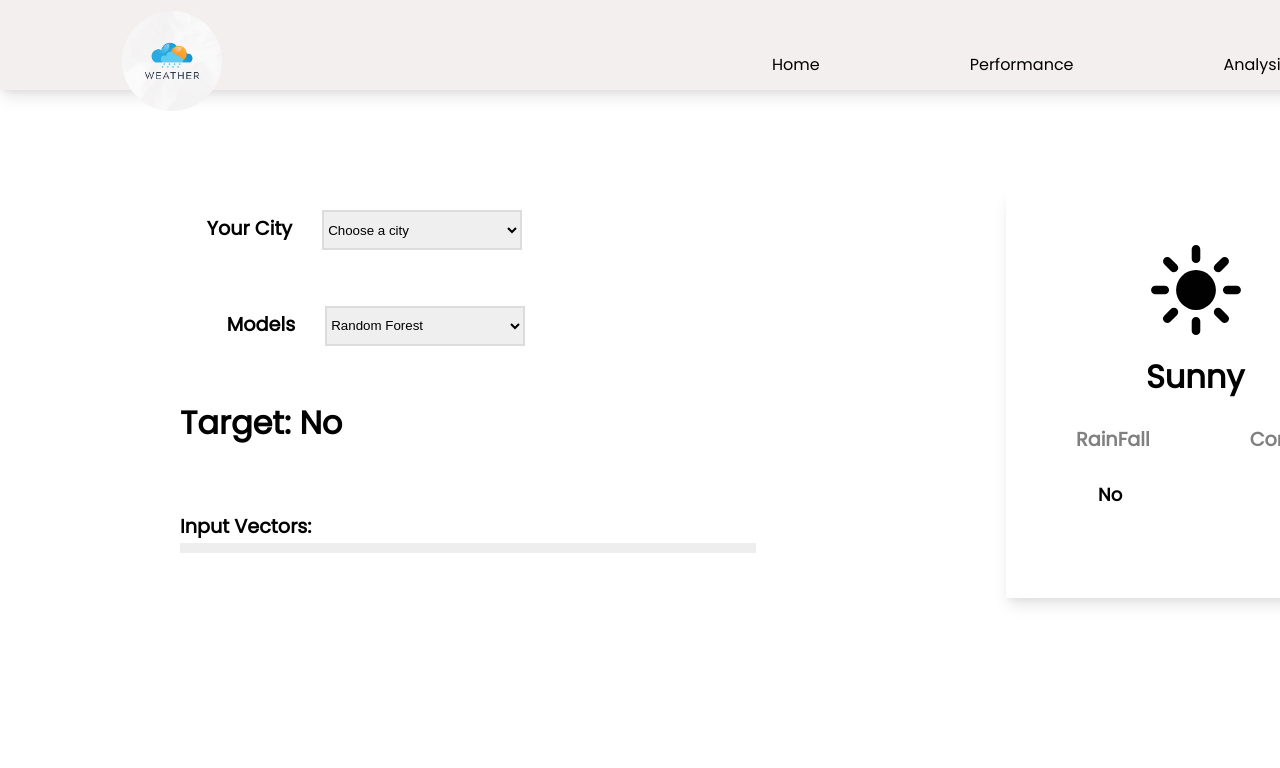
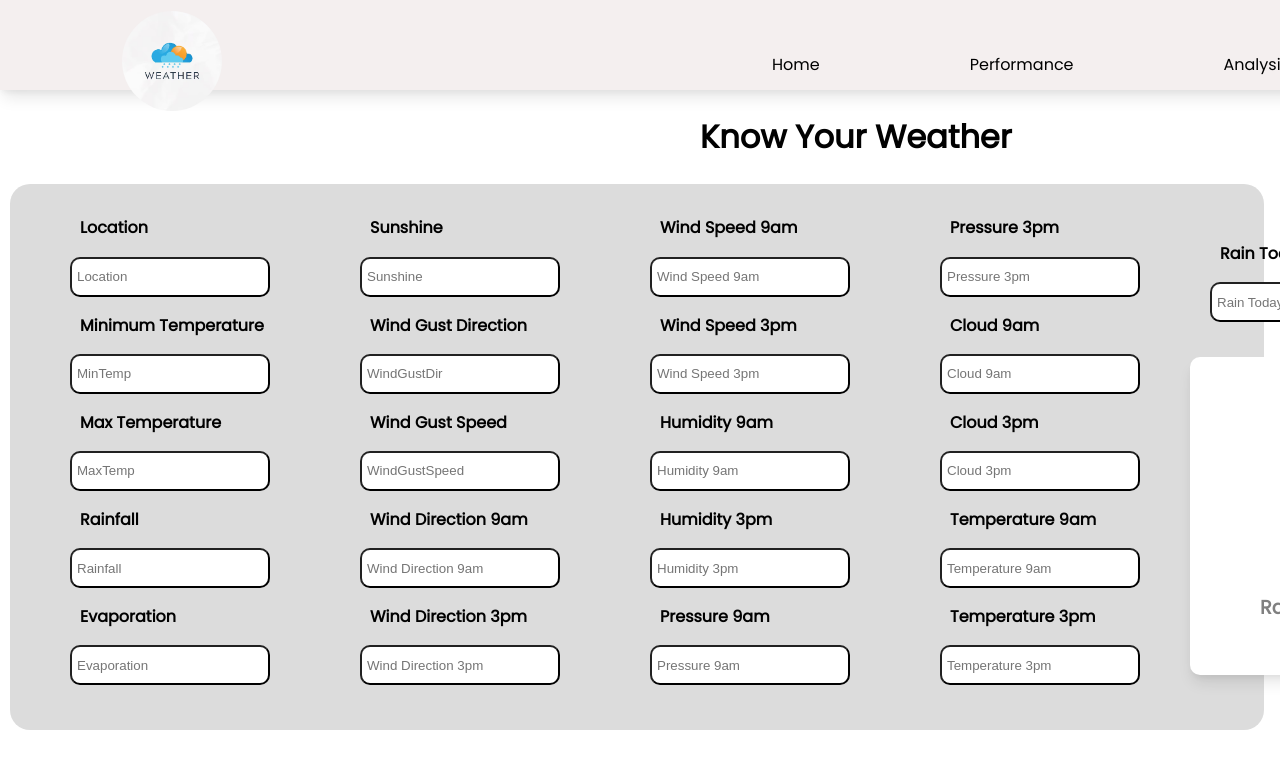
Before and after one commit to Limbeyyy/weather-prediction, a React (Vite) app in the folder rainfall/: page /menus in a window 1280 px wide. Shown: the top 768 px of the page. Built offline with nearby package versions, Linux system fonts and the light colour scheme.

Commit message:
Frontend Prefinal

```diff
--- a/rainfall/src/App.jsx
+++ b/rainfall/src/App.jsx
@@ -8,6 +8,7 @@ import Result from './components/Analysis/Result';
 import LoginPage from './components/Home/Login/LoginPage';
 import SignupPage from './components/Home/Signup/SignInPage';
 import About from './components/About/About';
+import Form from './components/Home/Form';
 
 
 const App = () => {
@@ -20,6 +21,7 @@ const App = () => {
         <Route path="/performance" element={<Performance />} />
         <Route path="/analysis" element={<Result />} />
         <Route path="/login" element={<LoginPage />} />
+        <Route path="/form" element={<Form />}></Route>
         <Route path="/signup" element={<SignupPage />} />
 
       </Routes>
--- a/rainfall/src/components/Home/Content.css
+++ b/rainfall/src/components/Home/Content.css
@@ -1,10 +1,12 @@
 .left-contents {
-    width: 120%;
+    width: 110%;
     height: 100%;
     padding: 20px 20px;
     box-shadow: rgba(0, 0, 0, 0.1) 0px 10px 15px -3px,
         rgba(0, 0, 0, 0.05) 0px 4px 6px -2px;
     justify-content: space-between;
+    background-color: white;
+    border-radius: 10px;
 
 }
 
--- /dev/null
+++ b/rainfall/src/components/Home/Form.css
@@ -0,0 +1,40 @@
+.main {
+    display: flex;
+    padding: 0px 30px;
+    gap: 50px;
+}
+
+.field {
+    width: 200px;
+    height: 40px;
+    margin: 15px 20px;
+    padding: 0 5px;
+    border-radius: 10px;
+    border-bottom: 2px solid black;
+    border-right: 2px solid black;
+}
+
+.forms h4 {
+    padding-left: 30px;
+}
+
+.main-top {
+    display: flex;
+    align-items: center;
+    background-color: rgb(255, 255, 255);
+    border-radius: 20px;
+    background-color: gainsboro;
+    width: 98vw;
+    margin-left: 10px;
+    padding: 30px 10px;
+
+
+}
+
+.forms-1 {
+    margin-bottom: 20px;
+}
+
+.forms-1 h4 {
+    margin-left: 30px;
+}
--- /dev/null
+++ b/rainfall/src/components/Home/Form.jsx
@@ -0,0 +1,120 @@
+import React from 'react'
+import Content from './Content'
+import "./Form.css"
+const Form = () => {
+    return (
+        <div>
+            <div className='main-top'>
+                {/* <button className='form-button' onClick={toggleForm}>
+          {showForm ? 'Hide Form' : 'Show Form'}
+
+        </button> */}
+                <form>
+                    <div className='main'>
+                        <div className='first'>
+                            <div className='forms'>
+                                <h4> Location</h4>
+                                <input type='text' placeholder='Location' className='field' />
+                            </div>
+                            <div className='forms'>
+                                <h4> Minimum Temperature</h4>
+                                <input type='text' placeholder='MinTemp' className='field' />
+                            </div>
+                            <div className='forms'>
+                                <h4> Max Temperature</h4>
+                                <input type='text' placeholder='MaxTemp' className='field' />
+                            </div>
+                            <div className='forms'>
+                                <h4> Rainfall</h4>
+                                <input type='text' placeholder='Rainfall' className='field' />
+                            </div>
+                            <div className='forms'>
+                                <h4> Evaporation</h4>
+                                <input type='text' placeholder='Evaporation' className='field' />
+                            </div>
+                        </div>
+                        <div className='first'>
+                            <div className='forms'>
+                                <h4> Sunshine</h4>
+                                <input type='text' placeholder='Sunshine' className='field' />
+                            </div>
+                            <div className='forms'>
+                                <h4> Wind Gust Direction</h4>
+                                <input type='text' placeholder='WindGustDir' className='field' />
+                            </div>
+                            <div className='forms'>
+                                <h4> Wind Gust Speed</h4>
+                                <input type='text' placeholder='WindGustSpeed' className='field' />
+                            </div>
+                            <div className='forms'>
+                                <h4> Wind Direction 9am</h4>
+                                <input type='text' placeholder='Wind Direction 9am' className='field' />
+                            </div>
+                            <div className='forms'>
+                                <h4> Wind Direction 3pm</h4>
+                                <input type='text' placeholder='Wind Direction 3pm' className='field' />
+                            </div>
+                        </div>
+
+                        <div className='second'>
+                            <div className='forms'>
+                                <h4> Wind Speed 9am</h4>
+                                <input type='text' placeholder='Wind Speed 9am' className='field' />
+                            </div>
+                            <div className='forms'>
+                                <h4> Wind Speed 3pm</h4>
+                                <input type='text' placeholder='Wind Speed 3pm' className='field' />
+                            </div>
+                            <div className='forms'>
+                                <h4> Humidity 9am</h4>
+                                <input type='text' placeholder='Humidity 9am' className='field' />
+                            </div>
+                            <div className='forms'>
+                                <h4> Humidity 3pm</h4>
+                                <input type='text' placeholder='Humidity 3pm' className='field' />
+                            </div>
+                            <div className='forms'>
+                                <h4> Pressure 9am</h4>
+                                <input type='text' placeholder='Pressure 9am' className='field' />
+                            </div>
+                        </div>
+                        <div className='second'>
+                            <div className='forms'>
+                                <h4> Pressure 3pm</h4>
+                                <input type='text' placeholder='Pressure 3pm' className='field' />
+                            </div>
+                            <div className='forms'>
+                                <h4> Cloud 9am</h4>
+                                <input type='text' placeholder='Cloud 9am' className='field' />
+                            </div>
+                            <div className='forms'>
+                                <h4> Cloud 3pm</h4>
+                                <input type='text' placeholder='Cloud 3pm' className='field' />
+                            </div>
+                            <div className='forms'>
+                                <h4>Temperature 9am</h4>
+                                <input type='text' placeholder='Temperature 9am' className='field' />
+                            </div>
+                            <div className='forms'>
+                                <h4> Temperature 3pm</h4>
+                                <input type='text' placeholder='Temperature 3pm' className='field' />
+                            </div>
+                        </div>
+
+                    </div>
+                </form>
+
+                <div>
+                    <div className='forms-1'>
+                        <h4> Rain Today</h4>
+                        <input type='text' placeholder='Rain Today' className='field' />
+                    </div>
+                    <Content />
+                </div>
+            </div>
+
+        </div>
+    )
+}
+
+export default Form
--- a/rainfall/src/components/Home/Menu.css
+++ b/rainfall/src/components/Home/Menu.css
@@ -1,39 +1,5 @@
-.inner-container {
-    display: flex;
-    padding: 0 130px;
-    padding-top: 100px;
-    gap: 200px;
+.sides {
+    margin-left: 700px;
+    padding: 20px 0;
 
 }
-
-.inner-container h5 {
-    margin-top: 0.3rem;
-    margin-left: 4em;
-    padding: 20px 0;
-}
-
-.selection-bar {
-    display: block;
-
-}
-
-
-.target {
-    font-size: xx-large;
-}
-
-.mid-contents {
-    display: flex;
-    margin-bottom: 20px;
-    gap: 10px;
-
-}
-
-.right-contents {
-    display: block;
-}
-
-.mid-contents h5 {
-    font-size: larger;
-    padding-right: 20px;
-}
--- a/rainfall/src/components/Home/Menu.jsx
+++ b/rainfall/src/components/Home/Menu.jsx
@@ -8,99 +8,21 @@ import DropdownModelMenu from './DropModelMenu'
 
 const server_base_url = 'http://localhost:8000'
 
-function Menu() {
-  const [prediction, setPrediction] = useState(false)
-  const [target, setTarget] = useState(false)
-  const [inputs, setInputs] = useState([])
-  const [model, setModel] = useState(null)
+import React from 'react'
+import Form from './Form'
 
-  async function getPrediction() {
-    try {
-      const p = await fetch(`${server_base_url}/predict/?${model !== null ? `model=${model}` : ""}`)
-      const response = await p.json();
-      console.log(response)
-      return response;
-    } catch (error) {
-      console.error("(getInference): ", error);
-    }
-  }
 
-  async function handleClick() {
-    const response = await getPrediction()
-    console.log(response)
-    setPrediction(response.prediction)
-    setTarget(response.target)
-    setInputs(response.input)
-    console.log(response.input.Sunshine)
-  }
-
-  const displayResult = () => {
-    return Object.entries(inputs).map(([key, value]) => {
-      console.log(key, value);
-      return (
-        <div key={key} style={VectorItemStyle}>
-          <h4>{key}</h4>
-          <p>{value.toFixed(4)}</p>
-        </div>
-      )
-    });
-  }
+const MenuForm = () => {
 
   return (
     <div>
-      <div className='inner-container'>
-        <div className='selection-bar'>
-          <div className='mid-contents'>
-            <h5>Your City</h5>
-            <DropdownMenu />
-          </div>
-
-          <div className='mid-contents'>
-            <h5 style={{ padding: '20px ' }}>Models</h5>
-            <DropdownModelMenu onSelect={setModel} />
-          </div>
-          <div style={ContainerStyle}>
-            <h4 className='target'>Target: {target !== null ? (target ? "Yes" : "No") : "Null"}</h4>
-          </div>
-          <div style={ContainerStyle}>
-            <h4 style={{ fontSize: "larger" }}>Input Vectors: </h4>
-            <div style={InputVectorStyle}>
-              {displayResult()}
-            </div>
-          </div>
-
-        </div>
-
-        <div className='right-contents'>
-          <Content onClick={handleClick} prediction={prediction} />
-        </div>
+      <div>
+        <h1 className='sides'> Know Your Weather</h1>
       </div>
-
+      <Form />
 
     </div>
   )
 }
 
-export default Menu
-
-
-const InputVectorStyle = {
-  display: "flex",
-  flexDirection: "row",
-  flexWrap: "none",
-  overflowX: "auto",
-  overflowY: "none",
-  width: "45vw",
-  padding: "5px",
-  backgroundColor: "#eee",
-}
-
-const ContainerStyle = {
-  padding: "15px 50px",
-  marginBottom: "30px",
-}
-
-const VectorItemStyle = {
-  marginRight: "5px",
-  padding: "5px 8px",
-}
+export default MenuForm;
```
